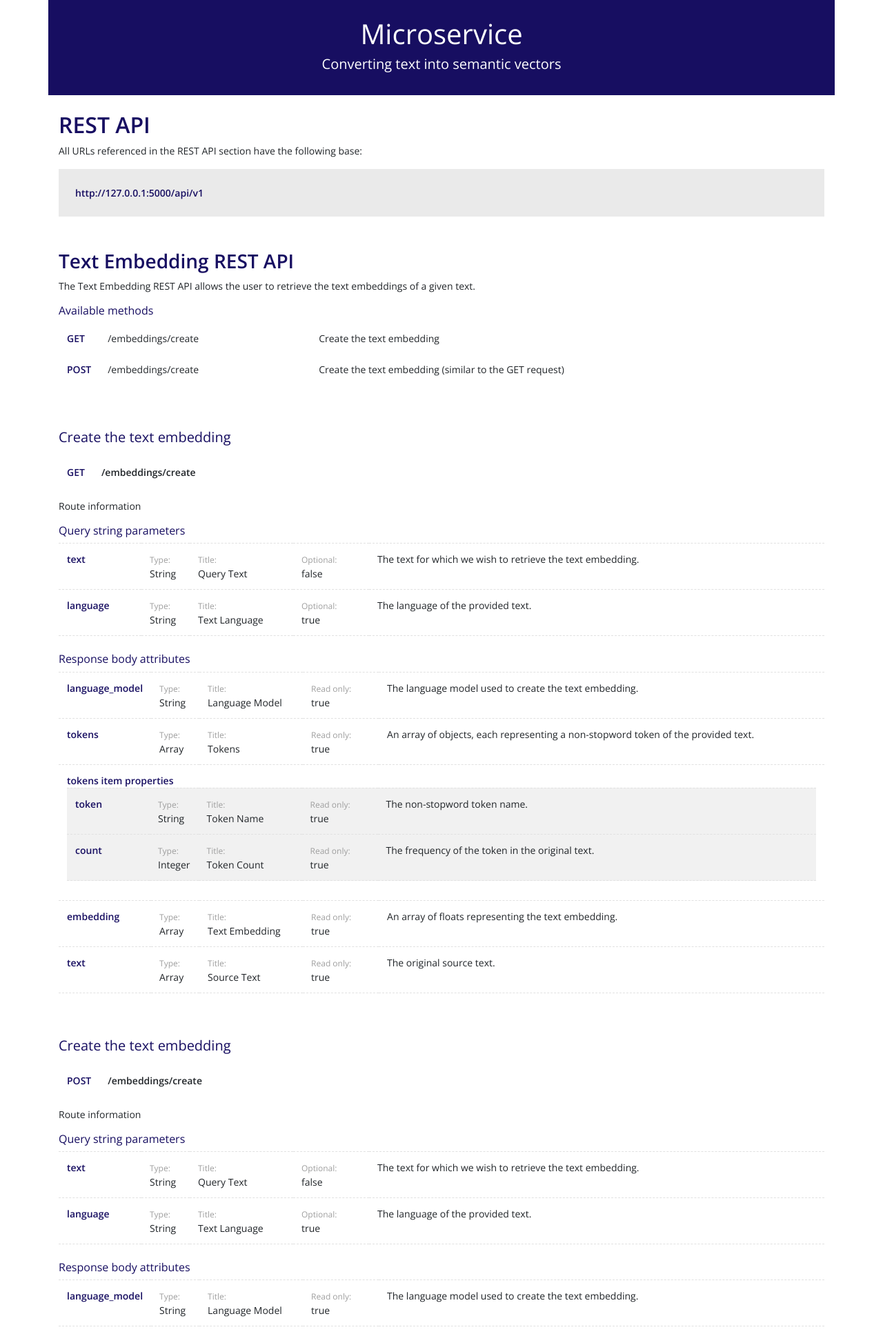
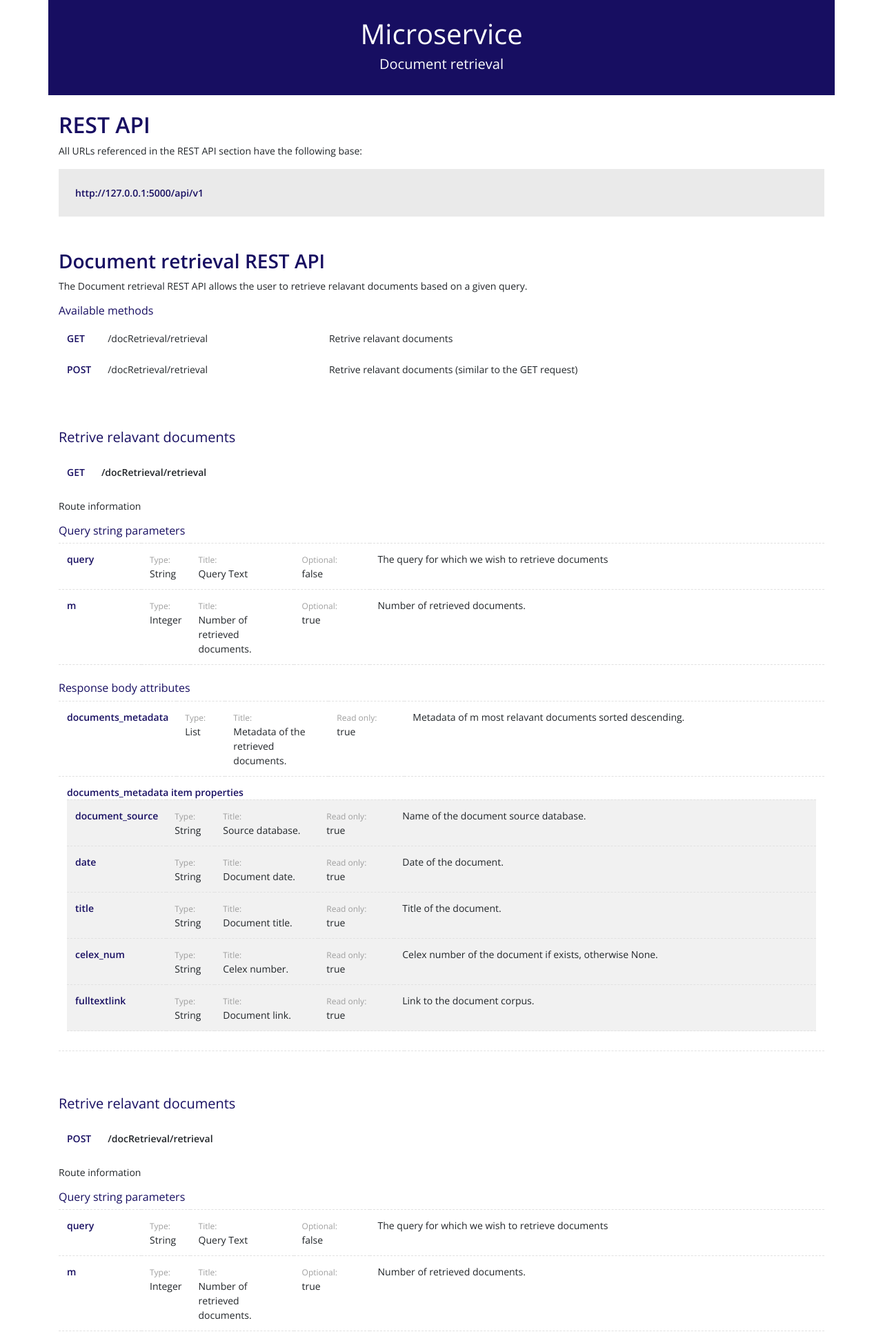
Before and after one commit to SaraBrezec/documentRetrieval_microservice, a Flask app: page / in a window 1280 px wide. Shown: the top 1934 px of the page at 69% size. Run offline with Flask 2, Linux system fonts and the light colour scheme; parts of the project's set-up code (start-up, migrations or seed data) failed here and were passed over; some libraries are stand-ins or nearby versions.

Commit message:
final changes

```diff
--- a/microservice/library/documentRetrieval.py
+++ b/microservice/library/documentRetrieval.py
@@ -276,7 +276,7 @@ def tfidf_sum_weight(probability,  token_frequency, n, idf, word, alpha, origina
     return tfidf_value
 
 
-def tfidf_score_str(tokens,texts,tfidf_function_name,m,*args):
+def tfidf_score_str(tokens,texts,tfidf_function_name,m = 10,*args):
     """Takes function name as input, returns function"""
     if tfidf_function_name == 'tfidf_sum':
             return tfidf_score(tokens,texts,tfidf_sum,m)
--- a/microservice/templates/index.html
+++ b/microservice/templates/index.html
@@ -17,7 +17,7 @@
       <div class="row">
         <div class="col title__block">
           <h1 class="title text-center">Microservice</h1>
-          <h5 class="title text-center">Converting text into semantic vectors</h5>
+          <h5 class="title text-center">Document retrieval</h5>
         </div>
       </div>
 
@@ -36,10 +36,10 @@
           </div>
 
           <h3 class="doc doc__section mt-5">
-            Text Embedding REST API
+            Document retrieval REST API
           </h3>
           <p class="information">
-            The Text Embedding REST API allows the user to retrieve the text embeddings of a given text.
+            The Document retrieval REST API allows the user to retrieve relavant documents based on a given query.
           </p>
 
           <h6 class="mt-2">
@@ -58,13 +58,13 @@
               <tbody>
                 <tr class="clickable-row" data-href="#get-create-text-embedding">
                   <td><b class="doc">GET</b></td>
-                  <td>/embeddings/create</td>
-                  <td>Create the text embedding</td>
+                  <td>/docRetrieval/retrieval</td>
+                  <td>Retrive relavant documents</td>
                 </tr>
                 <tr class="clickable-row" data-href="#post-create-text-embedding">
                     <td><b class="doc">POST</b></td>
-                    <td>/embeddings/create</td>
-                    <td>Create the text embedding (similar to the GET request)</td>
+                    <td>/docRetrieval/retrieval</td>
+                    <td>Retrive relavant documents (similar to the GET request)</td>
                   </tr>
               </tbody>
             </table>
@@ -72,7 +72,7 @@
 
           <a class="anchor" id="get-create-text-embedding"></a>
           <h5 class="doc doc__subsection mt-5 mb-3">
-              Create the text embedding
+              Retrive relavant documents
           </h5>
 
           <div class="table-responsive">
@@ -86,7 +86,7 @@
               <tbody>
                 <tr>
                   <td><b class="doc">GET</b></td>
-                  <td><b>/embeddings/create</b></td>
+                  <td><b>/docRetrieval/retrieval</b></td>
                 </tr>
               </tbody>
             </table>
@@ -107,7 +107,7 @@
               <tbody>
 
                 <tr>
-                  <td><b class="doc">text</b></td>
+                  <td><b class="doc">query</b></td>
                   <td>
                     <span class="doc doc--small">Type:</span> String
                   </td>
@@ -118,23 +118,23 @@
                     <span class="doc doc--small">Optional:</span> false
                   </td>
                   <td>
-                    The text for which we wish to retrieve the text embedding.
+                    The query for which we wish to retrieve documents
                   </td>
                 </tr>
 
                 <tr>
-                  <td><b class="doc">language</b></td>
+                  <td><b class="doc">m</b></td>
                   <td>
-                    <span class="doc doc--small">Type:</span> String
+                    <span class="doc doc--small">Type:</span> Integer
                   </td>
                   <td>
-                    <span class="doc doc--small">Title:</span> Text Language
+                    <span class="doc doc--small">Title:</span> Number of retrieved documents.
                   </td>
                   <td>
                     <span class="doc doc--small">Optional:</span> true
                   </td>
                   <td>
-                    The language of the provided text.
+                    Number of retrieved documents.
                   </td>
                 </tr>
 
@@ -155,43 +155,26 @@
                 </tr>
               </thead>
               <tbody>
-
                   <tr>
-                  <td><b class="doc">language_model</b></td>
+                      <td><b class="doc">documents_metadata</b></td>
                       <td>
-                    <span class="doc doc--small">Type:</span> String
+                          <span class="doc doc--small">Type:</span> List
                       </td>
                       <td>
-                    <span class="doc doc--small">Title:</span> Language Model
+                          <span class="doc doc--small">Title:</span> Metadata of the retrieved documents.
                       </td>
                       <td>
                           <span class="doc doc--small">Read only:</span> true
                       </td>
                       <td>
-                    The language model used to create the text embedding.
-                  </td>
-                </tr>
-
-                <tr>
-                  <td><b class="doc">tokens</b></td>
-                  <td>
-                    <span class="doc doc--small">Type:</span> Array
-                  </td>
-                  <td>
-                    <span class="doc doc--small">Title:</span> Tokens
-                  </td>
-                  <td>
-                    <span class="doc doc--small">Read only:</span> true
-                  </td>
-                  <td>
-                    An array of objects, each representing a non-stopword token of the provided text.
+                          Metadata of m most relavant documents sorted descending.
                       </td>
                   </tr>
 
                   <tr class="no-top-border">
                       <td colspan="5">
 
-                    <b class="doc">tokens item properties</b>
+                          <b class="doc">documents_metadata item properties</b>
 
                           <table class="table table-dashed-borders table--second-level">
                               <thead>
@@ -205,34 +188,78 @@
                               </thead>
                               <tbody>
                                   <tr>
-                          <td><b class="doc">token</b></td>
+                                      <td><b class="doc">document_source</b></td>
                                       <td>
                                           <span class="doc doc--small">Type:</span> String
                                       </td>
                                       <td>
-                            <span class="doc doc--small">Title:</span> Token Name
+                                          <span class="doc doc--small">Title:</span> Source database.
                                       </td>
                                       <td>
                                           <span class="doc doc--small">Read only:</span> true
                                       </td>
                                       <td>
-                            The non-stopword token name.
+                                          Name of the document source database.
                                       </td>
                                   </tr>
-
                                   <tr>
-                          <td><b class="doc">count</b></td>
+                                      <td><b class="doc">date</b></td>
                                       <td>
-                            <span class="doc doc--small">Type:</span> Integer
+                                          <span class="doc doc--small">Type:</span> String
                                       </td>
                                       <td>
-                            <span class="doc doc--small">Title:</span> Token Count
+                                          <span class="doc doc--small">Title:</span> Document date.
                                       </td>
                                       <td>
                                           <span class="doc doc--small">Read only:</span> true
                                       </td>
                                       <td>
-                              The frequency of the token in the original text.
+                                          Date of the document.
+                                      </td>
+                                  </tr>
+                                  <tr>
+                                      <td><b class="doc">title</b></td>
+                                      <td>
+                                          <span class="doc doc--small">Type:</span> String
+                                      </td>
+                                      <td>
+                                          <span class="doc doc--small">Title:</span> Document title.
+                                      </td>
+                                      <td>
+                                          <span class="doc doc--small">Read only:</span> true
+                                      </td>
+                                      <td>
+                                          Title of the document.
+                                      </td>
+                                  </tr>
+                                  <tr>
+                                      <td><b class="doc">celex_num</b></td>
+                                      <td>
+                                          <span class="doc doc--small">Type:</span> String
+                                      </td>
+                                      <td>
+                                          <span class="doc doc--small">Title:</span> Celex number.
+                                      </td>
+                                      <td>
+                                          <span class="doc doc--small">Read only:</span> true
+                                      </td>
+                                      <td>
+                                          Celex number of the document if exists, otherwise None.
+                                      </td>
+                                  </tr>
+                                  <tr>
+                                      <td><b class="doc">fulltextlink</b></td>
+                                      <td>
+                                          <span class="doc doc--small">Type:</span> String
+                                      </td>
+                                      <td>
+                                          <span class="doc doc--small">Title:</span> Document link.
+                                      </td>
+                                      <td>
+                                          <span class="doc doc--small">Read only:</span> true
+                                      </td>
+                                      <td>
+                                          Link to the document corpus.
                                       </td>
                                   </tr>
                               </tbody>
@@ -241,37 +268,7 @@
                       </td>
                   </tr>
 
-                <tr>
-                  <td><b class="doc">embedding</b></td>
-                  <td>
-                    <span class="doc doc--small">Type:</span> Array
-                  </td>
-                  <td>
-                    <span class="doc doc--small">Title:</span> Text Embedding
-                  </td>
-                  <td>
-                    <span class="doc doc--small">Read only:</span> true
-                  </td>
-                  <td>
-                    An array of floats representing the text embedding.
-                  </td>
-                </tr>
 
-                <tr>
-                  <td><b class="doc">text</b></td>
-                  <td>
-                    <span class="doc doc--small">Type:</span> Array
-                  </td>
-                  <td>
-                    <span class="doc doc--small">Title:</span> Source Text
-                  </td>
-                  <td>
-                    <span class="doc doc--small">Read only:</span> true
-                  </td>
-                  <td>
-                    The original source text.
-                  </td>
-                </tr>
 
               </tbody>
             </table>
@@ -279,7 +276,7 @@
 
           <a class="anchor" id="post-create-text-embedding"></a>
           <h5 class="doc doc__subsection mt-5 mb-3">
-              Create the text embedding
+              Retrive relavant documents
           </h5>
 
           <div class="table-responsive">
@@ -293,7 +290,7 @@
               <tbody>
                 <tr>
                   <td><b class="doc">POST</b></td>
-                  <td><b>/embeddings/create</b></td>
+                  <td><b>/docRetrieval/retrieval</b></td>
                 </tr>
               </tbody>
             </table>
@@ -314,7 +311,7 @@
               <tbody>
 
                   <tr>
-                  <td><b class="doc">text</b></td>
+                      <td><b class="doc">query</b></td>
                       <td>
                           <span class="doc doc--small">Type:</span> String
                       </td>
@@ -325,25 +322,26 @@
                           <span class="doc doc--small">Optional:</span> false
                       </td>
                       <td>
-                    The text for which we wish to retrieve the text embedding.
+                          The query for which we wish to retrieve documents
                       </td>
                   </tr>
 
                   <tr>
-                  <td><b class="doc">language</b></td>
+                      <td><b class="doc">m</b></td>
                       <td>
-                    <span class="doc doc--small">Type:</span> String
+                          <span class="doc doc--small">Type:</span> Integer
                       </td>
                       <td>
-                    <span class="doc doc--small">Title:</span> Text Language
+                          <span class="doc doc--small">Title:</span> Number of retrieved documents.
                       </td>
                       <td>
                           <span class="doc doc--small">Optional:</span> true
                       </td>
                       <td>
-                    The language of the provided text.
+                          Number of retrieved documents.
                       </td>
                   </tr>
+
 
               </tbody>
             </table>
@@ -364,41 +362,25 @@
                 <tbody>
 
                     <tr>
-                  <td><b class="doc">language_model</b></td>
+                        <td><b class="doc">documents_metadata</b></td>
                         <td>
-                    <span class="doc doc--small">Type:</span> String
+                            <span class="doc doc--small">Type:</span> List
                         </td>
                         <td>
-                    <span class="doc doc--small">Title:</span> Language Model
+                            <span class="doc doc--small">Title:</span> Metadata of the retrieved documents.
                         </td>
                         <td>
                             <span class="doc doc--small">Read only:</span> true
                         </td>
                         <td>
-                    The language model used to create the text embedding.
-                  </td>
-                </tr>
-
-                <tr>
-                  <td><b class="doc">tokens</b></td>
-                  <td>
-                    <span class="doc doc--small">Type:</span> Array
-                  </td>
-                  <td>
-                    <span class="doc doc--small">Title:</span> Tokens
-                  </td>
-                  <td>
-                    <span class="doc doc--small">Read only:</span> true
-                  </td>
-                  <td>
-                    An array of objects, each representing a non-stopword token of the provided text.
+                            Metadata of m most relavant documents sorted descending.
                         </td>
                     </tr>
 
                     <tr class="no-top-border">
                         <td colspan="5">
 
-                    <b class="doc">tokens object properties</b>
+                            <b class="doc">documents_metadata item properties</b>
 
                             <table class="table table-dashed-borders table--second-level">
                                 <thead>
@@ -412,34 +394,78 @@
                                 </thead>
                                 <tbody>
                                     <tr>
-                          <td><b class="doc">token</b></td>
+                                        <td><b class="doc">document_source</b></td>
                                         <td>
                                             <span class="doc doc--small">Type:</span> String
                                         </td>
                                         <td>
-                            <span class="doc doc--small">Title:</span> Token Name
+                                            <span class="doc doc--small">Title:</span> Source database.
                                         </td>
                                         <td>
                                             <span class="doc doc--small">Read only:</span> true
                                         </td>
                                         <td>
-                            The non-stopword token name.
+                                            Name of the document source database.
                                         </td>
                                     </tr>
-
                                     <tr>
-                          <td><b class="doc">count</b></td>
+                                        <td><b class="doc">date</b></td>
                                         <td>
-                            <span class="doc doc--small">Type:</span> Integer
+                                            <span class="doc doc--small">Type:</span> String
                                         </td>
                                         <td>
-                            <span class="doc doc--small">Title:</span> Token Count
+                                            <span class="doc doc--small">Title:</span> Document date.
                                         </td>
                                         <td>
                                             <span class="doc doc--small">Read only:</span> true
                                         </td>
                                         <td>
-                              The frequency of the token in the original text.
+                                            Date of the document.
+                                        </td>
+                                    </tr>
+                                    <tr>
+                                        <td><b class="doc">title</b></td>
+                                        <td>
+                                            <span class="doc doc--small">Type:</span> String
+                                        </td>
+                                        <td>
+                                            <span class="doc doc--small">Title:</span> Document title.
+                                        </td>
+                                        <td>
+                                            <span class="doc doc--small">Read only:</span> true
+                                        </td>
+                                        <td>
+                                            Title of the document.
+                                        </td>
+                                    </tr>
+                                    <tr>
+                                        <td><b class="doc">celex_num</b></td>
+                                        <td>
+                                            <span class="doc doc--small">Type:</span> String
+                                        </td>
+                                        <td>
+                                            <span class="doc doc--small">Title:</span> Celex number.
+                                        </td>
+                                        <td>
+                                            <span class="doc doc--small">Read only:</span> true
+                                        </td>
+                                        <td>
+                                            Celex number of the document if exists, otherwise None.
+                                        </td>
+                                    </tr>
+                                    <tr>
+                                        <td><b class="doc">fulltextlink</b></td>
+                                        <td>
+                                            <span class="doc doc--small">Type:</span> String
+                                        </td>
+                                        <td>
+                                            <span class="doc doc--small">Title:</span> Document link.
+                                        </td>
+                                        <td>
+                                            <span class="doc doc--small">Read only:</span> true
+                                        </td>
+                                        <td>
+                                            Link to the document corpus.
                                         </td>
                                     </tr>
                                 </tbody>
@@ -448,37 +474,6 @@
                         </td>
                     </tr>
 
-                <tr>
-                  <td><b class="doc">embedding</b></td>
-                  <td>
-                    <span class="doc doc--small">Type:</span> Array
-                  </td>
-                  <td>
-                    <span class="doc doc--small">Title:</span> Text Embedding
-                  </td>
-                  <td>
-                    <span class="doc doc--small">Read only:</span> true
-                  </td>
-                  <td>
-                    An array of floats representing the text embedding.
-                  </td>
-                </tr>
-
-                <tr>
-                  <td><b class="doc">text</b></td>
-                  <td>
-                    <span class="doc doc--small">Type:</span> Array
-                  </td>
-                  <td>
-                    <span class="doc doc--small">Title:</span> Source Text
-                  </td>
-                  <td>
-                    <span class="doc doc--small">Read only:</span> true
-                  </td>
-                  <td>
-                    The original source text.
-                  </td>
-                </tr>
 
                 </tbody>
                             </table>
```
Also changed, not shown: microservice/routes/service.py (+4 -9 lines). Lines whose indentation alone changed are shown as unchanged.
